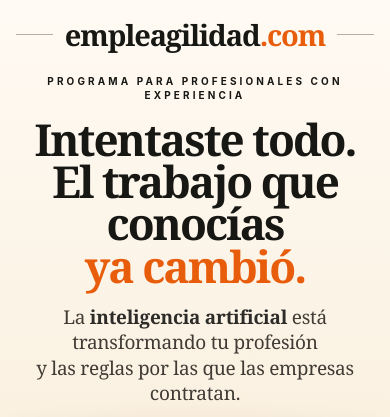
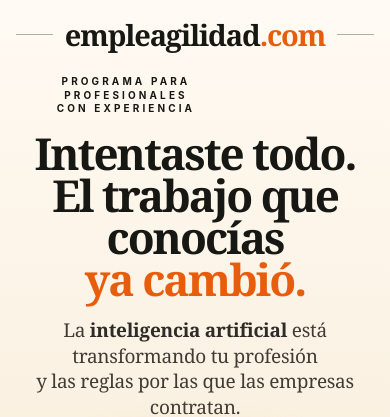
Before and after one commit to graicovi/empleagilidad-vsl, a plain HTML site: page vsl-reducida/vsl_pagina_reducida_v1.html in a window 390 px wide. Shown: the top 417 px of the page. Drawn offline with nearby package versions, Linux system fonts and the light colour scheme.

Commit message:
Improve mobile eyebrow wrapping

```diff
--- a/vsl-reducida/vsl_pagina_reducida_v1.html
+++ b/vsl-reducida/vsl_pagina_reducida_v1.html
@@ -91,6 +91,7 @@
       .hero { padding-bottom:34px; background:radial-gradient(ellipse 92% 28% at 50% 66%,rgba(244,130,49,.18),transparent 72%),radial-gradient(ellipse 120% 24% at 50% 100%,rgba(194,140,69,.17),transparent 72%),linear-gradient(180deg,#fffaf3 0%,#f8edda 68%,#edddc5 100%); }
       .brandline { gap:12px; padding:20px 0 18px; }
       .brand { font-size:29px; }
+      .eyebrow { margin-bottom:20px; max-width:22em; font-size:11px; line-height:1.42; letter-spacing:.28em; text-wrap:balance; }
       .hero-copy { margin:8px auto 18px; }
       .hero .eyebrow { margin-bottom:16px; font-size:10px; line-height:1.35; letter-spacing:.31em; }
       .hero h1 { margin-bottom:18px; font-size:44px; line-height:.96; }
```
